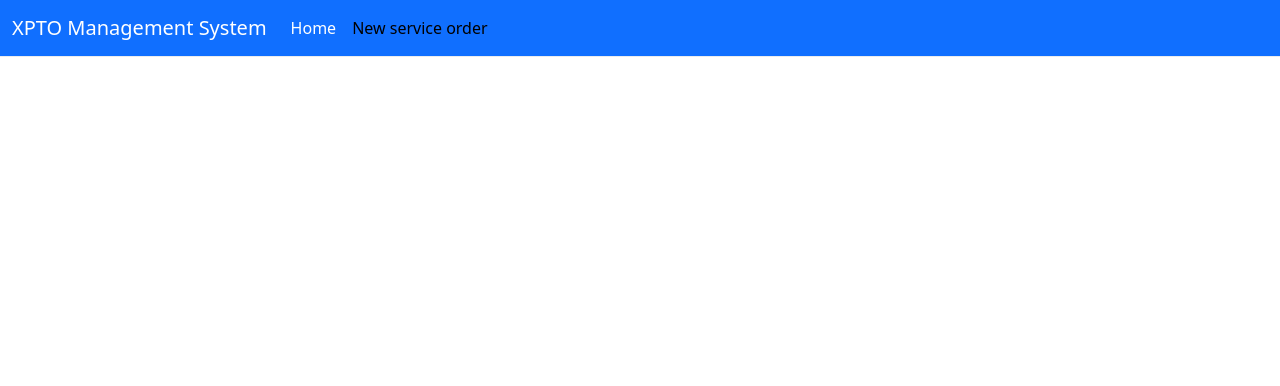
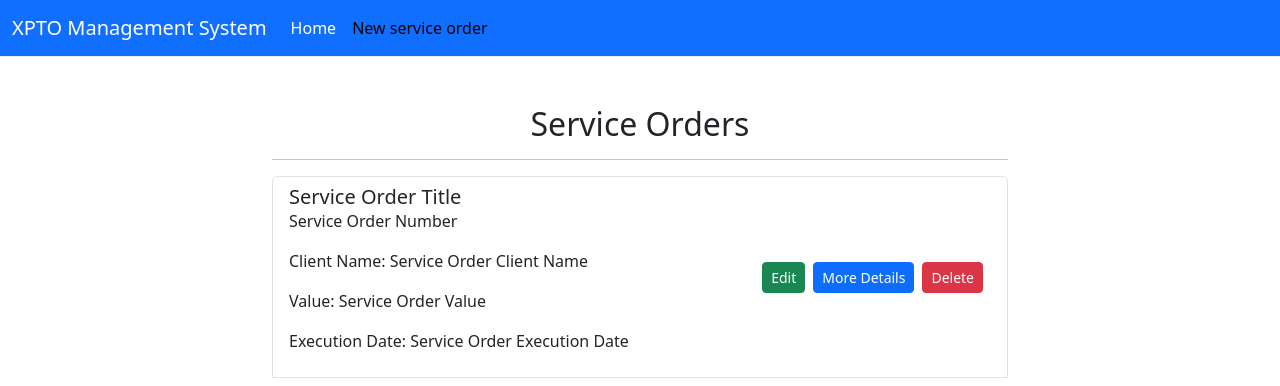
Before and after one commit to TheAbraaonix/xpto-interface, an Angular app: page / in a window 1280 px wide. Shown: the top 386 px of the page. Built offline with nearby package versions, Linux system fonts and the light colour scheme.

Commit message:
creating home component

```diff
--- a/src/app/app.component.html
+++ b/src/app/app.component.html
@@ -1 +1,2 @@
 <app-header></app-header>
+<app-home></app-home>
--- a/src/app/app.component.ts
+++ b/src/app/app.component.ts
@@ -1,11 +1,12 @@
 import { Component } from '@angular/core';
 import { RouterOutlet } from '@angular/router';
 import { HeaderComponent } from "./header/header.component";
+import { HomeComponent } from "./home/home.component";
 
 @Component({
   selector: 'app-root',
   standalone: true,
-  imports: [RouterOutlet, HeaderComponent],
+  imports: [RouterOutlet, HeaderComponent, HomeComponent],
   templateUrl: './app.component.html',
   styleUrl: './app.component.css'
 })
--- /dev/null
+++ b/src/app/home/home.component.html
@@ -0,0 +1,33 @@
+<main class="container my-5">
+    <div class="row justify-content-center">
+        <div class="col-md-8">
+            <div class="secao">
+                <h2 class="text-center">Service Orders</h2>
+            </div>
+            <hr>
+            <div>
+                <ul class="list-group" id="task-list">
+                    <li class="list-group-item d-flex justify-content-between align-items-center">
+                        <div>
+                            <h5 class="card-title">Service Order Title</h5>
+                            <p class="card-text">Service Order Number</p>
+                            <div>
+                                <p>Client Name: Service Order Client Name</p>
+                                <p>Value: Service Order Value</p>
+                                <p>Execution Date: Service Order Execution Date</p>
+                            </div>
+                        </div>
+                        <div>
+                            <div>
+                                <button class="btn btn-success btn-sm me-2">Edit</button>
+                                <button class="btn btn-primary btn-sm me-2">More Details</button>
+                                <button class="btn btn-danger btn-sm me-2">Delete</button>
+                            </div>
+                        </div>
+                    </li>
+                    <br>
+                </ul>
+            </div>
+        </div>
+    </div>
+</main>
```
Also changed, not shown: src/app/home/home.component.ts (added, +12 -0 lines), src/app/home/home.component.css (added).
